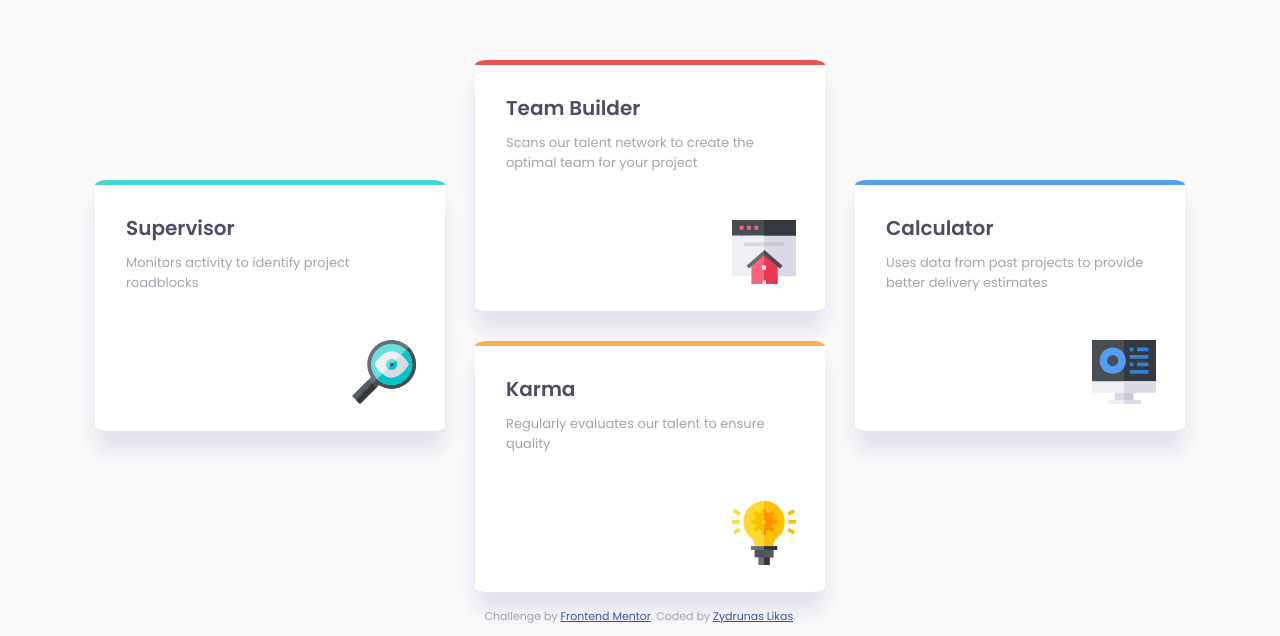
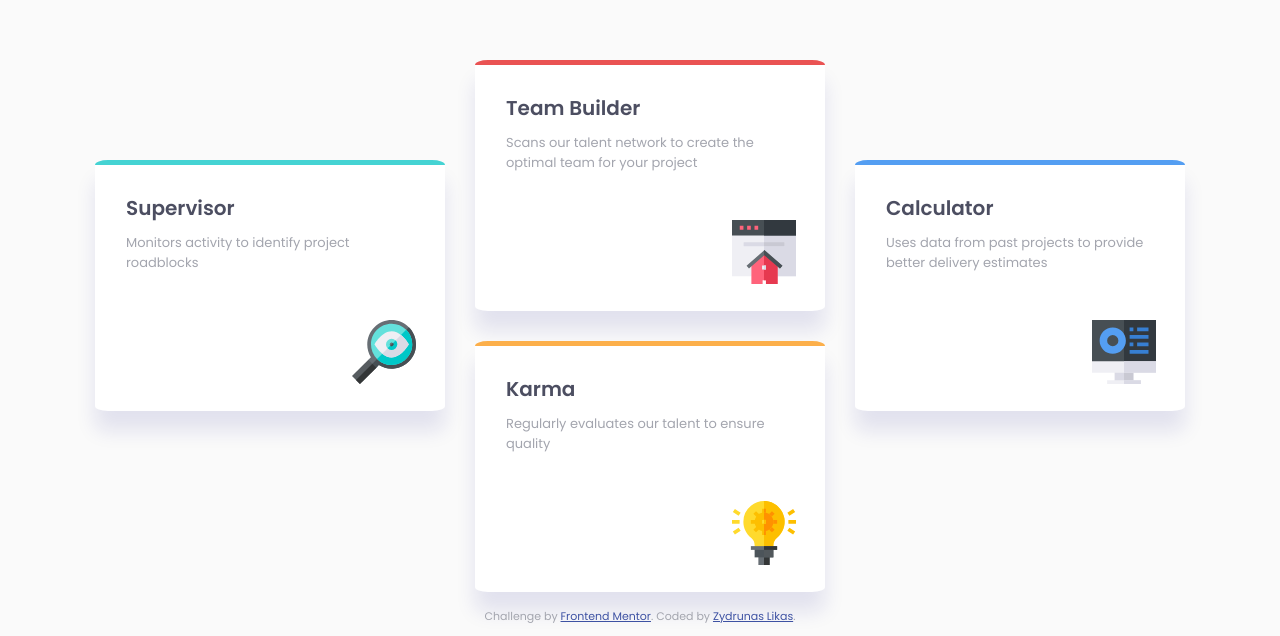
Before and after one commit to ZLikas/Four_Card_Feature_Section, a plain HTML site: page index.html in a window 1280 px wide. Shown: the part 278-914 px from the top of the page. Drawn offline with Linux system fonts and the light colour scheme.

Commit message:
Update style.css

```diff
--- a/style.css
+++ b/style.css
@@ -117,7 +117,7 @@ article {
             background-color: white;
             width: 350px;
             height: 246px;
-            margin: 120px 30px 0px 0px; ;
+            margin: 100px 30px 0px 0px; ;
         }
         .containerminiTwo {
             background-color: white;
@@ -135,7 +135,7 @@ article {
             background-color: white;
             width: 330px;
             height: 246px;
-            margin: 120px 0px 0px 30px;
+            margin: 100px 0px 0px 30px;
            }
         .containerminitext {
             margin: 28px 31px;
```
